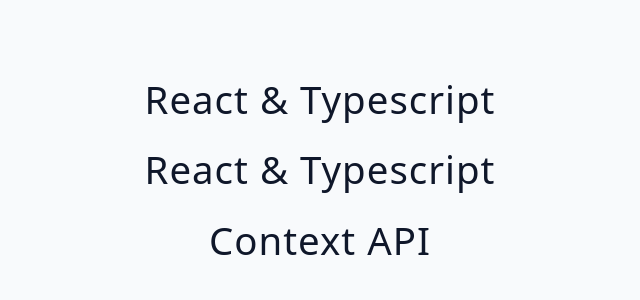
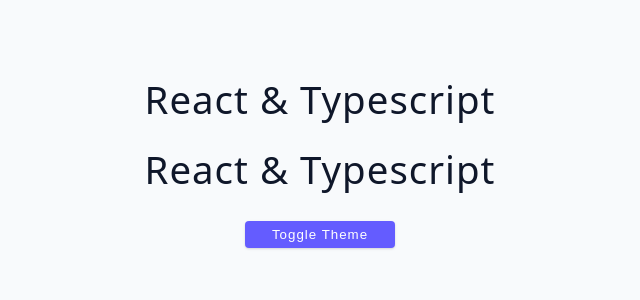
Before and after one commit to urielparavi/practical-typescript, a React (Vite) app: page / in a window 1280 px wide. Shown: the top 300 px of the page, without its empty margins (320-960 px from the left). Built offline with nearby package versions, Linux system fonts and the light colour scheme.

Commit message:
107. Context API - Theme Example

```diff
--- a/src/starter/06-context/context.tsx
+++ b/src/starter/06-context/context.tsx
@@ -1,17 +1,34 @@
-import { createContext, useContext } from 'react';
+import { createContext, useContext, useState } from 'react';
+
+type Theme = 'light' | 'dark' | 'system';
+
+type ThemeProviderState = {
+  theme: Theme;
+  setTheme: (theme: Theme) => void;
+};
 
 // Create a context with TypeScript.
 // The context value can be either `{ name: string }` or `undefined`.
 // Using `undefined` as default helps catch errors if used outside the provider.
-const ThemeProviderContext = createContext<{ name: string } | undefined>(
+const ThemeProviderContext = createContext<ThemeProviderState | undefined>(
   undefined
 );
 
+type ThemeProviderProps = {
+  children: React.ReactNode;
+  defaultTheme?: Theme;
+};
+
 // The ThemeProvider component wraps its children with the context provider
 // and provides a static value: { name: 'Hello world' }.
-export function ThemeProvider({ children }: { children: React.ReactNode }) {
+export function ThemeProvider({
+  children,
+  defaultTheme = 'system',
+}: ThemeProviderProps) {
+  const [theme, setTheme] = useState<Theme>(defaultTheme);
+
   return (
-    <ThemeProviderContext.Provider value={{ name: 'Hello world' }}>
+    <ThemeProviderContext.Provider value={{ theme, setTheme }}>
       {children}
     </ThemeProviderContext.Provider>
   );
--- a/src/starter/06-context/index.tsx
+++ b/src/starter/06-context/index.tsx
@@ -15,7 +15,18 @@
   return (
     <div>
       <h2>React & Typescript</h2>
-      <h2>Context API</h2>
+      <button
+        onClick={() => {
+          if (context.theme === 'dark') {
+            context.setTheme('system');
+            return;
+          }
+          context.setTheme('dark');
+        }}
+        className="btn btn-center"
+      >
+        toggle theme
+      </button>
     </div>
   );
 }
```
